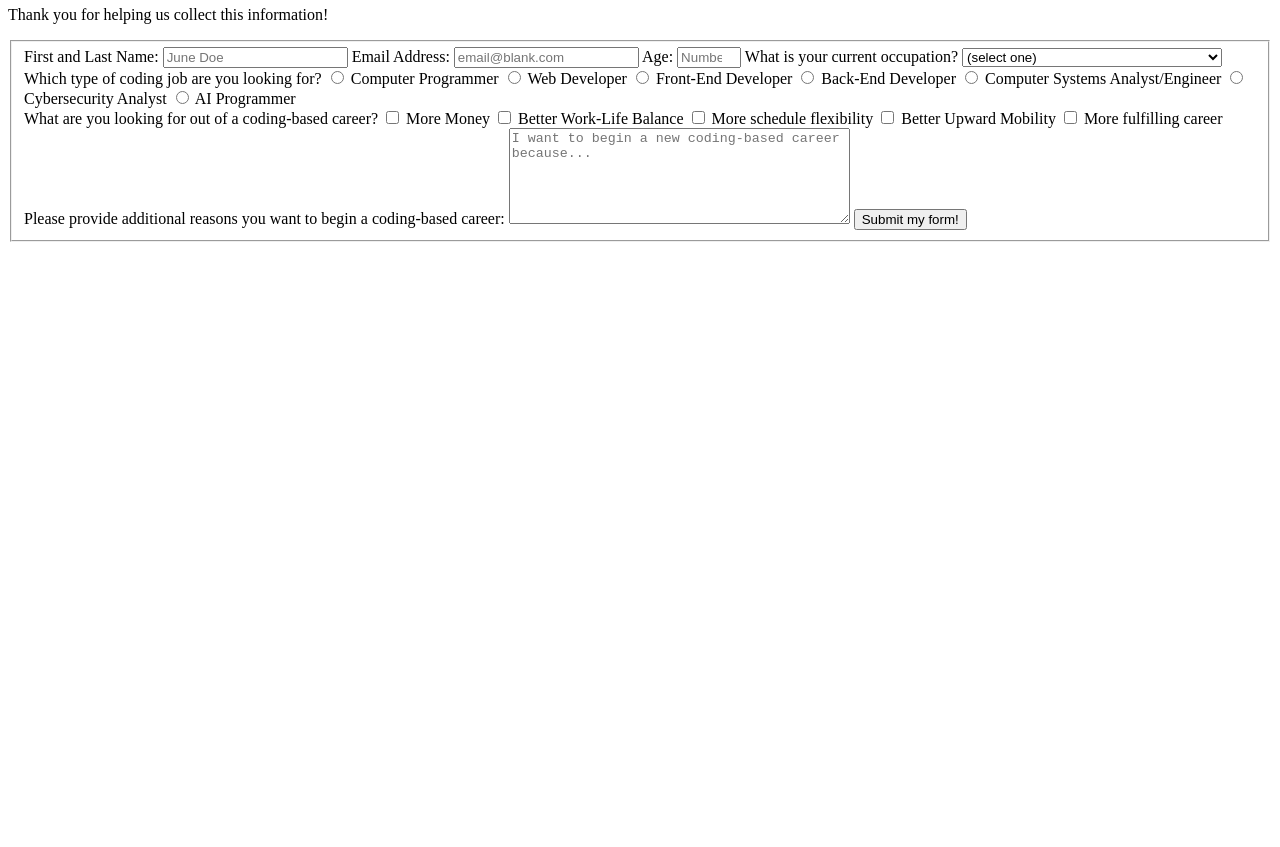
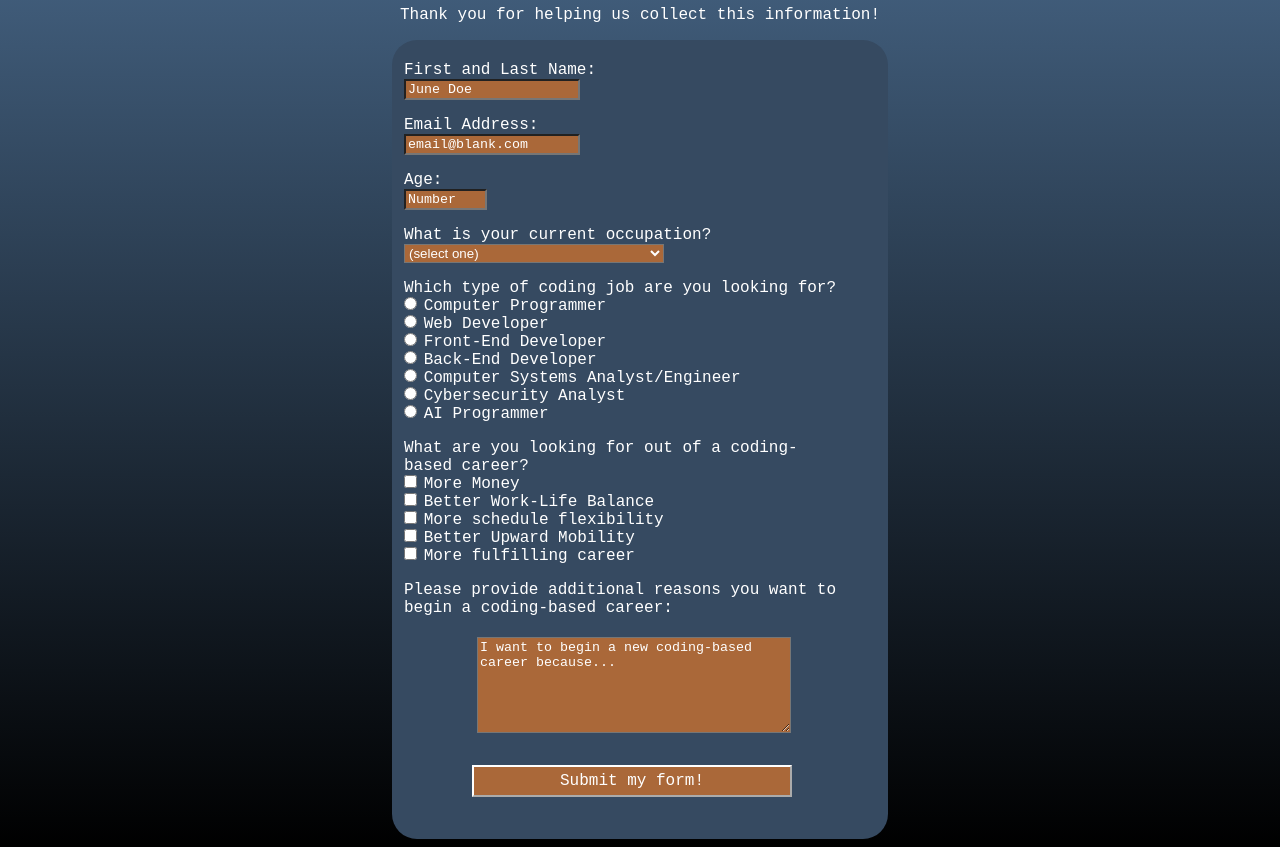
Before and after one commit to mahawkins013/Survey-Form, a plain HTML site: page surveyform.html in a window 1280 px wide. Shown: the part 74-921 px from the top of the page. Before the commit the page ends 800 px from the top, so only its background shows below. Drawn offline with Linux system fonts and the light colour scheme.

Commit message:
Update surveyform.html

```diff
--- a/surveyform.html
+++ b/surveyform.html
@@ -2,7 +2,7 @@
 <html>
     <head>
       <title>Coding Career Survey Form</title>
-      <link rel="stylesheet" type="css/text" href="styles.css">
+      <link href="survey-form.css" type="text/css" rel="stylesheet">
       <meta charset="UTF-8">
   <meta name="description" content="Coding Career Survey Form">
   <meta name="keywords" content="HTML, CSS, Coding, Career">
@@ -38,7 +38,7 @@
            </select>
 
 
-         <label class="question">Which type of coding job are you looking for? </label>
+         <label class="question">Which type of coding job are you looking for?</label>
          <label><input type="radio" name="coding-job" value="Computer-Programmer" class="inline"> Computer Programmer </input></label>
         <label><input type="radio" name="coding-job" value="Web-Developer" class="inline"> Web Developer </input></label>
          <label><input type="radio" name="coding-job" value="Front-End-Developer" class="inline"> Front-End Developer </input></label>
```
